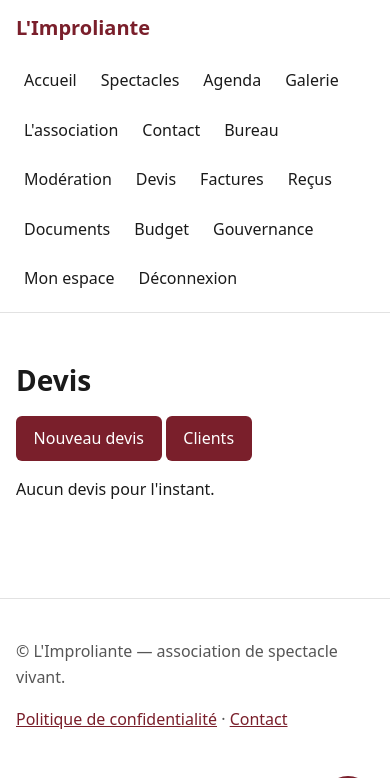
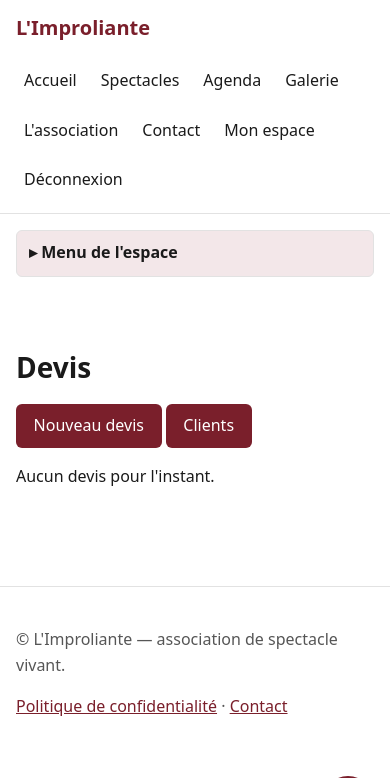
Before and after one commit to Hsbtqemy/Improliante, a Django app: page /bureau/devis/ in a window 390 px wide. Shown: the top 778 px of the page. Run offline with Django 5.2, Linux system fonts and the light colour scheme; the visitor is signed in with stand-in values (Sample User, id 1); data that the repository does not hold is empty; parts of the project's set-up code (start-up, migrations or seed data) failed here and were passed over.

Commit message:
feat(front): navigation de l'espace connecté en sidebar groupée
Sort les liens membre/bureau de la barre du haut (qui débordait) vers une
sidebar gauche affichée uniquement dans l'espace connecté (namespaces
espace_membre/backoffice). Regroupement par affinité : Mon espace, Bureau,
Facturation (devis/factures/reçus/clients), Gestion (GED/budget/gouvernance),
Réglages. Élément courant via aria-current. Responsive mobile-first : colonne
sticky en desktop, repli derrière un bouton en mobile (JS en amélioration
progressive, nav visible sans JS). Partial _nav_espace.html réutilisable.

Co-Authored-By: Claude Opus 4.8 (1M context) <noreply@anthropic.com>

```diff
--- a/front/static/css/site.css
+++ b/front/static/css/site.css
@@ -117,6 +117,87 @@ select:focus-visible,
 
 main {
   padding-block: 2rem;
+}
+
+/* Mise en page de l'espace connecté : sidebar de navigation + contenu.
+   Mobile-first : une seule colonne (nav repliable au-dessus du contenu) ;
+   à partir de 48rem, deux colonnes (sidebar à gauche). */
+.espace-grille__nav {
+  padding-block: 1rem;
+}
+.espace-grille--avec-nav {
+  display: block;
+}
+@media (min-width: 48rem) {
+  .espace-grille--avec-nav {
+    display: grid;
+    grid-template-columns: 15rem 1fr;
+    gap: 2rem;
+    align-items: start;
+  }
+  .espace-grille__nav {
+    position: sticky;
+    top: 1rem;
+    padding-block: 2rem 1rem;
+  }
+}
+
+/* Bouton de repli de la nav (visible sur mobile uniquement, via JS) */
+.nav-espace__bascule {
+  display: block;
+  width: 100%;
+  text-align: left;
+  padding: 0.6rem 0.75rem;
+  margin-bottom: 0.5rem;
+  border: 1px solid var(--bordure);
+  border-radius: var(--rayon);
+  background: var(--couleur-primaire-clair);
+  color: var(--couleur-texte);
+  font: inherit;
+  font-weight: 600;
+  cursor: pointer;
+}
+.nav-espace__bascule[aria-expanded="true"]::before {
+  content: "▾ ";
+}
+.nav-espace__bascule[aria-expanded="false"]::before {
+  content: "▸ ";
+}
+
+/* Navigation groupée de l'espace connecté */
+.nav-espace__groupe {
+  margin-bottom: 1.25rem;
+}
+.nav-espace__titre {
+  font-size: 0.8rem;
+  text-transform: uppercase;
+  letter-spacing: 0.04em;
+  color: var(--couleur-muet);
+  margin: 0 0 0.35rem;
+}
+.nav-espace__liste {
+  list-style: none;
+  margin: 0;
+  padding: 0;
+  display: flex;
+  flex-direction: column;
+  gap: 0.15rem;
+}
+.nav-espace__liste a {
+  display: block;
+  padding: 0.4rem 0.6rem;
+  border-radius: var(--rayon);
+  color: var(--couleur-texte);
+  text-decoration: none;
+  border-left: 3px solid transparent;
+}
+.nav-espace__liste a:hover {
+  background: var(--couleur-primaire-clair);
+}
+.nav-espace__liste a[aria-current="page"] {
+  background: var(--couleur-primaire-clair);
+  border-left-color: var(--couleur-primaire);
+  font-weight: 600;
 }
 
 h1 {
--- /dev/null
+++ b/front/static/js/navigation.js
@@ -0,0 +1,47 @@
+// Bascule mobile de la navigation de l'espace connecté (sidebar).
+//
+// Amélioration progressive : sans JS, le bouton reste masqué (attribut `hidden`
+// posé dans le gabarit) et la navigation s'affiche normalement — donc utilisable
+// sans script. Avec JS, sur petit écran, la navigation est repliée par défaut et
+// pilotée par un bouton (aria-expanded). Sur grand écran, elle est toujours
+// visible et le bouton reste masqué.
+(function () {
+  "use strict";
+
+  var bouton = document.querySelector("[data-bascule-nav]");
+  var nav = document.getElementById("nav-espace");
+  if (!bouton || !nav) {
+    return;
+  }
+
+  var petitEcran = window.matchMedia("(max-width: 47.999rem)");
+
+  function synchroniser() {
+    if (petitEcran.matches) {
+      // Mobile : bouton actif, navigation repliée par défaut.
+      bouton.hidden = false;
+      bouton.setAttribute("aria-expanded", "false");
+      nav.hidden = true;
+    } else {
+      // Desktop : navigation toujours visible, bouton masqué.
+      bouton.hidden = true;
+      bouton.setAttribute("aria-expanded", "true");
+      nav.hidden = false;
+    }
+  }
+
+  bouton.addEventListener("click", function () {
+    var ouvert = bouton.getAttribute("aria-expanded") === "true";
+    bouton.setAttribute("aria-expanded", String(!ouvert));
+    nav.hidden = ouvert;
+  });
+
+  // matchMedia : addEventListener('change') moderne, addListener en repli.
+  if (petitEcran.addEventListener) {
+    petitEcran.addEventListener("change", synchroniser);
+  } else if (petitEcran.addListener) {
+    petitEcran.addListener(synchroniser);
+  }
+
+  synchroniser();
+})();
--- /dev/null
+++ b/front/templates/_nav_espace.html
@@ -0,0 +1,57 @@
+{% comment %}
+Navigation de l'espace connecté (membre + bureau), présentée en sidebar.
+Regroupée par affinité. L'élément courant porte aria-current="page".
+Attendu dans le contexte : `est_bureau` (context processor backoffice).
+{% endcomment %}
+<nav id="nav-espace" class="nav-espace" aria-label="Navigation de l'espace connecté">
+  {% with vn=request.resolver_match.view_name %}
+  <section class="nav-espace__groupe">
+    <h2 class="nav-espace__titre">Mon espace</h2>
+    <ul class="nav-espace__liste">
+      <li><a href="{% url 'espace_membre:tableau_de_bord' %}" {% if vn == 'espace_membre:tableau_de_bord' %}aria-current="page"{% endif %}>Tableau de bord</a></li>
+      <li><a href="{% url 'espace_membre:mes_projets' %}" {% if vn == 'espace_membre:mes_projets' %}aria-current="page"{% endif %}>Mes projets</a></li>
+      <li><a href="{% url 'espace_membre:mes_evenements' %}" {% if vn == 'espace_membre:mes_evenements' %}aria-current="page"{% endif %}>Mes événements</a></li>
+      <li><a href="{% url 'espace_membre:mes_documents' %}" {% if vn == 'espace_membre:mes_documents' %}aria-current="page"{% endif %}>Mes documents</a></li>
+      <li><a href="{% url 'espace_membre:mes_convocations' %}" {% if vn == 'espace_membre:mes_convocations' %}aria-current="page"{% endif %}>Mes convocations</a></li>
+      <li><a href="{% url 'espace_membre:mes_recus' %}" {% if vn == 'espace_membre:mes_recus' %}aria-current="page"{% endif %}>Mes reçus</a></li>
+    </ul>
+  </section>
+
+  {% if est_bureau %}
+    <section class="nav-espace__groupe">
+      <h2 class="nav-espace__titre">Bureau</h2>
+      <ul class="nav-espace__liste">
+        <li><a href="{% url 'backoffice:tableau_de_bord' %}" {% if vn == 'backoffice:tableau_de_bord' %}aria-current="page"{% endif %}>Tableau de bord</a></li>
+        <li><a href="{% url 'backoffice:file_moderation' %}" {% if vn == 'backoffice:file_moderation' %}aria-current="page"{% endif %}>Modération</a></li>
+      </ul>
+    </section>
+
+    <section class="nav-espace__groupe">
+      <h2 class="nav-espace__titre">Facturation</h2>
+      <ul class="nav-espace__liste">
+        <li><a href="{% url 'backoffice:liste_devis' %}" {% if vn == 'backoffice:liste_devis' %}aria-current="page"{% endif %}>Devis</a></li>
+        <li><a href="{% url 'backoffice:liste_factures' %}" {% if vn == 'backoffice:liste_factures' %}aria-current="page"{% endif %}>Factures</a></li>
+        <li><a href="{% url 'backoffice:liste_recus' %}" {% if vn == 'backoffice:liste_recus' %}aria-current="page"{% endif %}>Reçus fiscaux</a></li>
+        <li><a href="{% url 'backoffice:liste_clients' %}" {% if vn == 'backoffice:liste_clients' %}aria-current="page"{% endif %}>Clients</a></li>
+      </ul>
+    </section>
+
+    <section class="nav-espace__groupe">
+      <h2 class="nav-espace__titre">Gestion</h2>
+      <ul class="nav-espace__liste">
+        <li><a href="{% url 'backoffice:ged_racine' %}" {% if vn == 'backoffice:ged_racine' %}aria-current="page"{% endif %}>Documents (GED)</a></li>
+        <li><a href="{% url 'backoffice:budget_transactions' %}" {% if vn == 'backoffice:budget_transactions' %}aria-current="page"{% endif %}>Budget</a></li>
+        <li><a href="{% url 'backoffice:gouvernance_reunions' %}" {% if vn == 'backoffice:gouvernance_reunions' %}aria-current="page"{% endif %}>Gouvernance</a></li>
+      </ul>
+    </section>
+
+    <section class="nav-espace__groupe">
+      <h2 class="nav-espace__titre">Réglages</h2>
+      <ul class="nav-espace__liste">
+        <li><a href="{% url 'backoffice:parametres_association' %}" {% if vn == 'backoffice:parametres_association' %}aria-current="page"{% endif %}>Paramètres de l'association</a></li>
+        <li><a href="{% url 'backoffice:equipe_bureau' %}" {% if vn == 'backoffice:equipe_bureau' %}aria-current="page"{% endif %}>Équipe du bureau</a></li>
+      </ul>
+    </section>
+  {% endif %}
+  {% endwith %}
+</nav>
--- a/front/templates/base.html
+++ b/front/templates/base.html
@@ -26,16 +26,6 @@
             <li><a href="{% url 'vitrine:association' %}">L'association</a></li>
             <li><a href="{% url 'vitrine:contact' %}">Contact</a></li>
             {% if request.user.is_authenticated %}
-              {% if est_bureau %}
-                <li><a href="{% url 'backoffice:tableau_de_bord' %}">Bureau</a></li>
-                <li><a href="{% url 'backoffice:file_moderation' %}">Modération</a></li>
-                <li><a href="{% url 'backoffice:liste_devis' %}">Devis</a></li>
-                <li><a href="{% url 'backoffice:liste_factures' %}">Factures</a></li>
-                <li><a href="{% url 'backoffice:liste_recus' %}">Reçus</a></li>
-                <li><a href="{% url 'backoffice:ged_racine' %}">Documents</a></li>
-                <li><a href="{% url 'backoffice:budget_transactions' %}">Budget</a></li>
-                <li><a href="{% url 'backoffice:gouvernance_reunions' %}">Gouvernance</a></li>
-              {% endif %}
               <li><a href="{% url 'espace_membre:tableau_de_bord' %}">Mon espace</a></li>
               <li>
                 <form
@@ -55,7 +45,23 @@
       </div>
     </header>
 
-    <main id="contenu" class="conteneur" tabindex="-1">
+    <div class="conteneur espace-grille{% if request.user.is_authenticated and request.resolver_match.namespace in 'espace_membre backoffice' %} espace-grille--avec-nav{% endif %}">
+      {% if request.user.is_authenticated and request.resolver_match.namespace in 'espace_membre backoffice' %}
+        <aside class="espace-grille__nav">
+          <button
+            type="button"
+            class="nav-espace__bascule"
+            data-bascule-nav
+            aria-controls="nav-espace"
+            aria-expanded="true"
+            hidden
+          >
+            Menu de l'espace
+          </button>
+          {% include "_nav_espace.html" %}
+        </aside>
+      {% endif %}
+      <main id="contenu" class="espace-grille__contenu" tabindex="-1">
         {% if messages %}
           <div class="messages" role="status" aria-live="polite">
             {% for message in messages %}
@@ -65,6 +71,7 @@
         {% endif %}
         {% block contenu %}{% endblock %}
       </main>
+    </div>
 
     <footer class="site-pied">
       <div class="conteneur">
@@ -118,5 +125,6 @@
     </div>
 
     <script src="{% static 'js/accessibilite.js' %}"></script>
+    <script src="{% static 'js/navigation.js' %}"></script>
   </body>
 </html>
```
Lines whose indentation alone changed are shown as unchanged.
